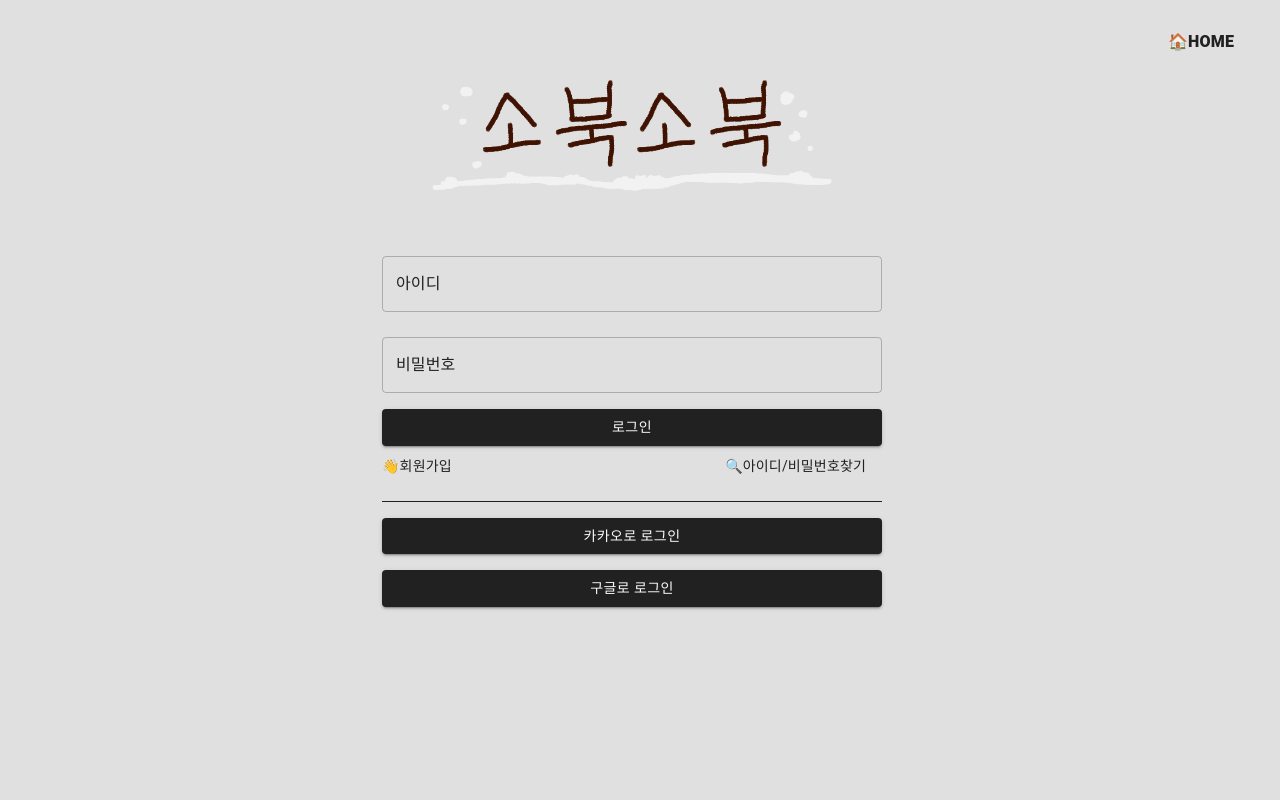
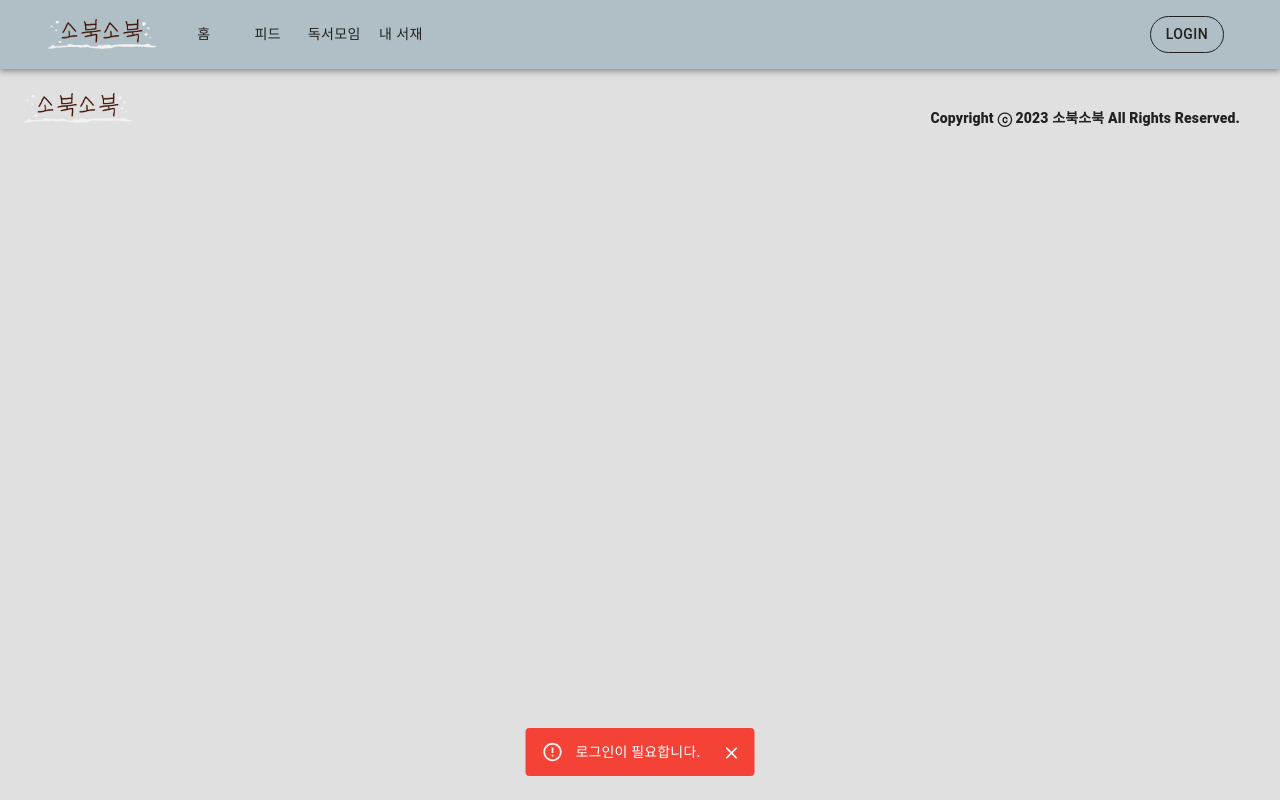
Before and after one commit to cwhite723/sobuk-sobuk, a React (Create React App) app in the folder project/client/: page /write in a window 1280 px wide. Before the commit this address led to /login. Built offline with nearby package versions, Linux system fonts and the light colour scheme.

Commit message:
feat: add snackbar to  access management

```diff
--- a/project/client/src/pages/auth/NotPrivateRoute.tsx
+++ b/project/client/src/pages/auth/NotPrivateRoute.tsx
@@ -1,9 +1,30 @@
-import { Navigate } from "react-router-dom";
+import { Alert, Snackbar } from "@mui/material";
+import { useNavigate } from "react-router-dom";
 
 const NotPrivateRoute = ({ children }: { children: React.ReactNode }) => {
   const isLoggedIn = localStorage.getItem("token");
+  const navigate = useNavigate();
 
-  return isLoggedIn ? <Navigate to="../" /> : <>{children}</>;
+  const handleClose = () => {
+    navigate("../");
+  };
+
+  return isLoggedIn ? (
+    <>
+      <Snackbar
+        open={true}
+        autoHideDuration={6000}
+        onClose={handleClose}
+        anchorOrigin={{ horizontal: "center", vertical: "bottom" }}
+      >
+        <Alert severity="error" variant="filled" onClose={handleClose}>
+          이미 로그인 되어 있습니다.
+        </Alert>
+      </Snackbar>
+    </>
+  ) : (
+    <>{children}</>
+  );
 };
 
 export default NotPrivateRoute;
--- a/project/client/src/pages/auth/PrivateRoute.tsx
+++ b/project/client/src/pages/auth/PrivateRoute.tsx
@@ -1,9 +1,30 @@
-import { Navigate } from "react-router-dom";
+import { Alert, Snackbar } from "@mui/material";
+import { useNavigate } from "react-router-dom";
 
 const PrivateRoute = ({ children }: { children: React.ReactNode }) => {
   const isLoggedIn = localStorage.getItem("token");
+  const navigate = useNavigate();
 
-  return isLoggedIn ? <>{children}</> : <Navigate to="../login" />;
+  const handleClose = () => {
+    navigate("../login");
+  };
+
+  return isLoggedIn ? (
+    <>{children}</>
+  ) : (
+    <>
+      <Snackbar
+        open={true}
+        autoHideDuration={6000}
+        onClose={handleClose}
+        anchorOrigin={{ horizontal: "center", vertical: "bottom" }}
+      >
+        <Alert severity="error" variant="filled" onClose={handleClose}>
+          로그인이 필요합니다.
+        </Alert>
+      </Snackbar>
+    </>
+  );
 };
 
 export default PrivateRoute;
```
